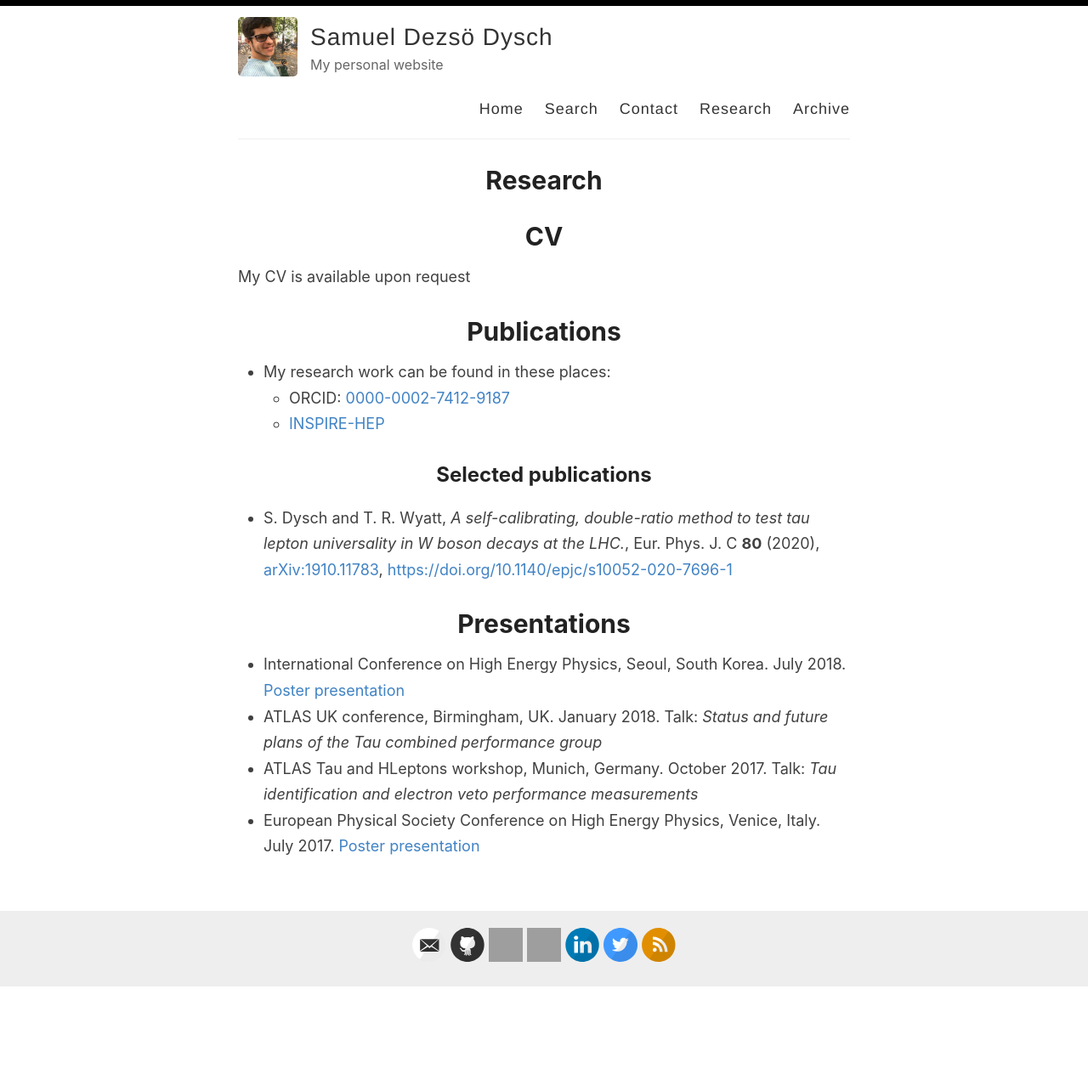
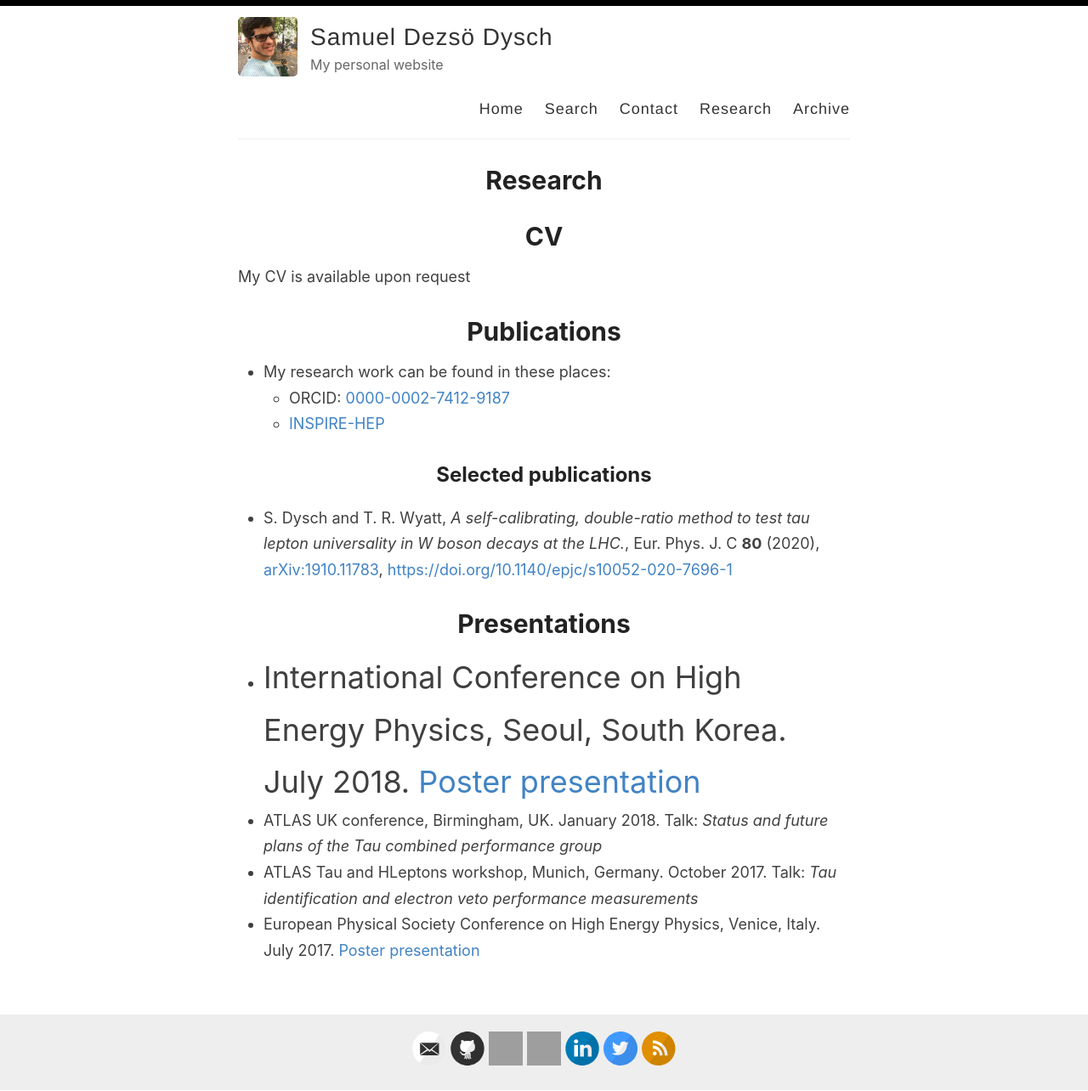
Before and after one commit to sdysch/sdysch.github.io_test, a Jekyll site: the page built from _pages/research.md, in a window 1280 px wide. Shown: the whole page at 85% size. Built offline with Jekyll 4.4.1, drawn with Linux system fonts in a browser that asks for light colours; before the commit the page ends 1162 px from its top, so only the background shows below that; grey boxes are pictures that could not be loaded.

Commit message:
Testing font size

```diff
--- a/_pages/research.md
+++ b/_pages/research.md
@@ -17,7 +17,7 @@
 - S. Dysch and T. R. Wyatt, _A self-calibrating, double-ratio method to test tau lepton universality in W boson decays at the LHC._, Eur. Phys. J. C **80** (2020), [arXiv:1910.11783](https://arxiv.org/abs/1910.11783), [https://doi.org/10.1140/epjc/s10052-020-7696-1](https://doi.org/10.1140/epjc/s10052-020-7696-1)
 
 # Presentations
-- International Conference on High Energy Physics, Seoul, South Korea. July 2018. [Poster presentation](https://cds.cern.ch/record/2634682)
+- <span style="font-size:2em;">International Conference on High Energy Physics, Seoul, South Korea. July 2018. [Poster presentation](https://cds.cern.ch/record/2634682)</span>
 - ATLAS UK conference, Birmingham, UK. January 2018. Talk: _Status and future plans of the Tau combined performance group_
 - ATLAS Tau and HLeptons workshop, Munich, Germany. October 2017. Talk: _Tau identification and electron veto performance measurements_
 - European Physical Society Conference on High Energy Physics, Venice, Italy. July 2017. [Poster presentation](https://cds.cern.ch/record/2274251/)
```
